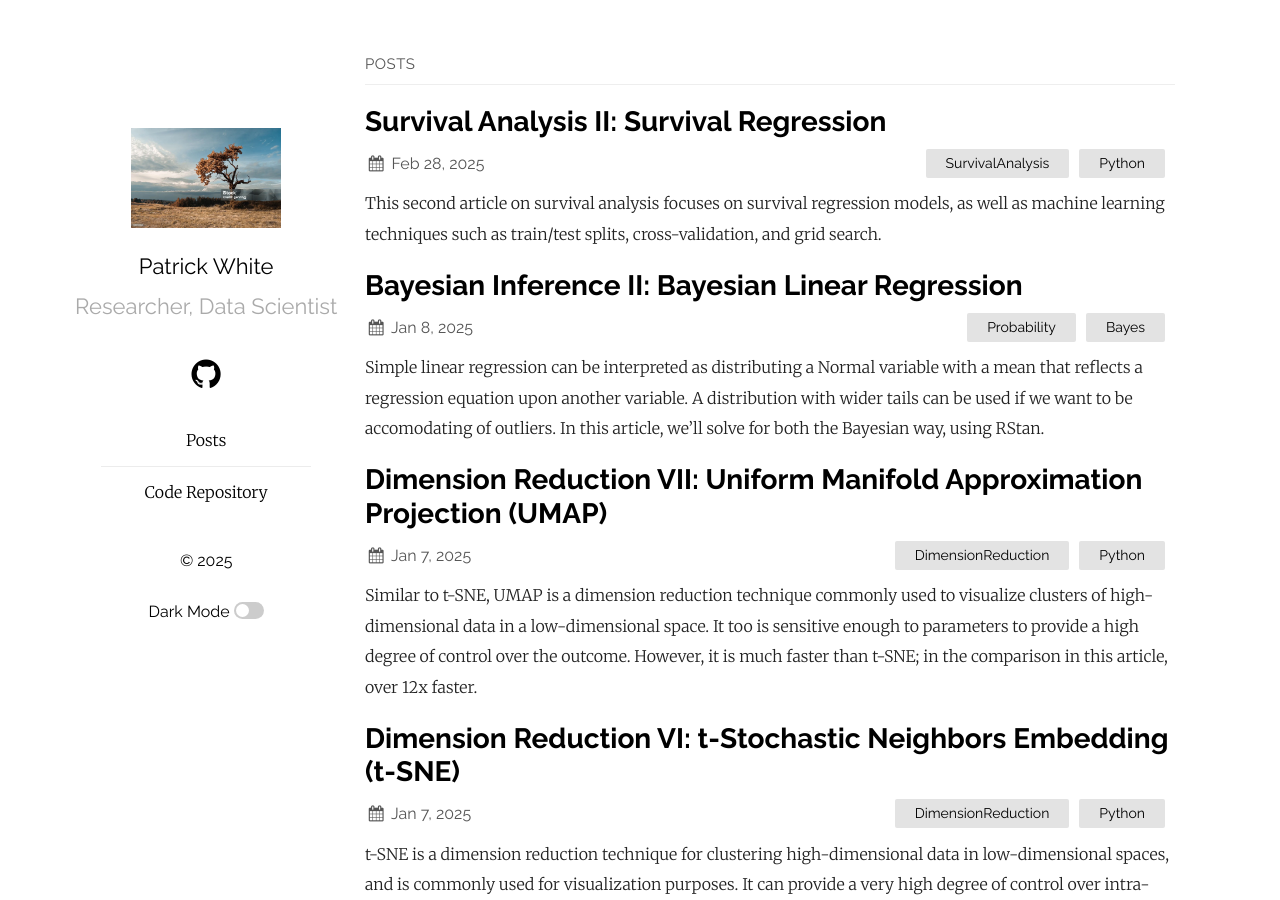
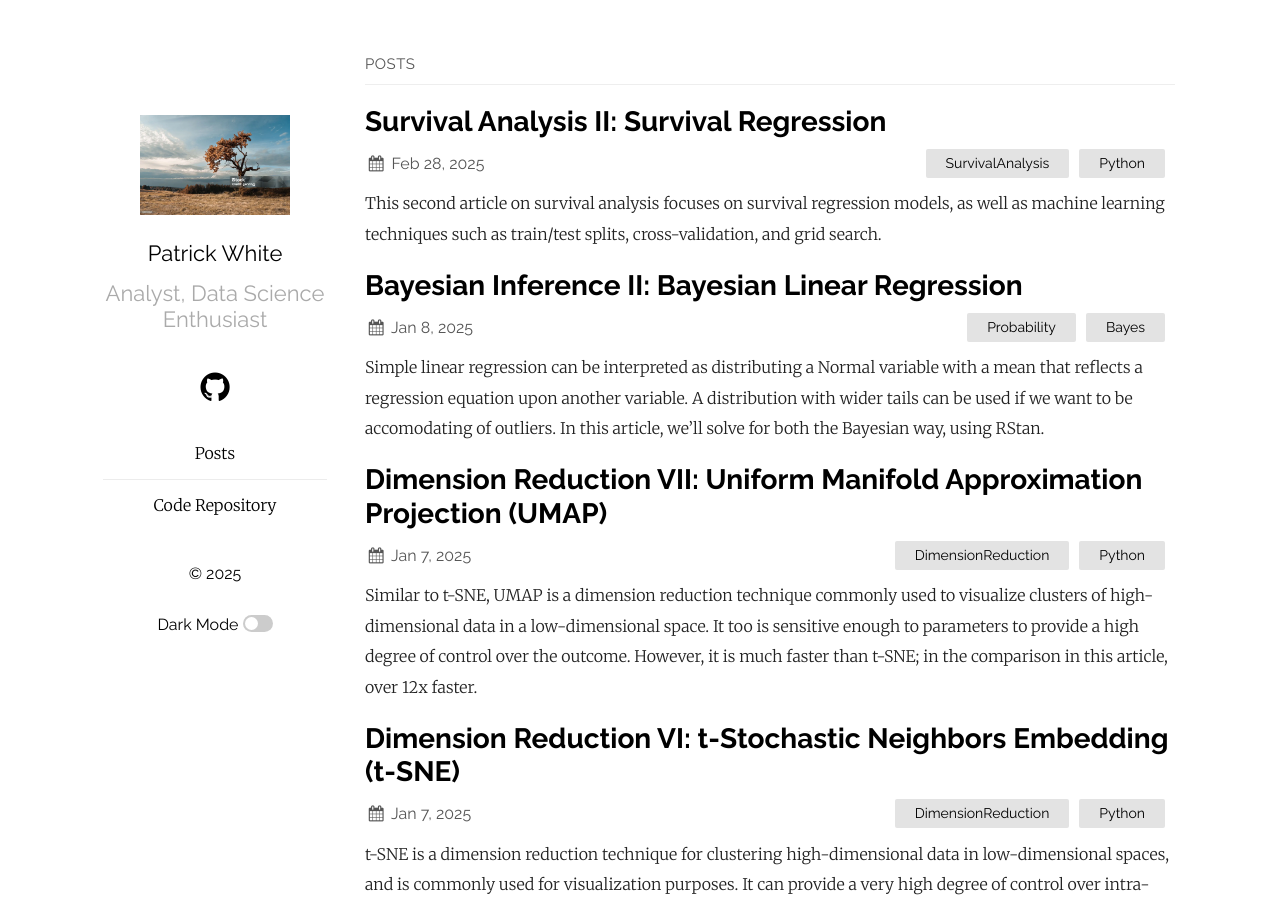
Before and after one commit to pw598/pw598.github.io, a Jekyll site: the page built from index.md, in a window 1280 px wide and 900 px high. Built offline with Jekyll 4.4.1, drawn with Linux system fonts in a browser that asks for light colours.

Commit message:
Add files via upload

```diff
--- a/_config.yml
+++ b/_config.yml
@@ -11,7 +11,7 @@ sass:
   sass_dir: _sass
 plainwhite:
   name: Patrick White
-  tagline: Researcher, Data Scientist
+  tagline: Analyst, Data Science Enthusiast
   date_format: "%b %-d, %Y"
   sitemap: true # set to true to generate sitemap.xml content
   #search: true # set to true to enable searchbar
```
